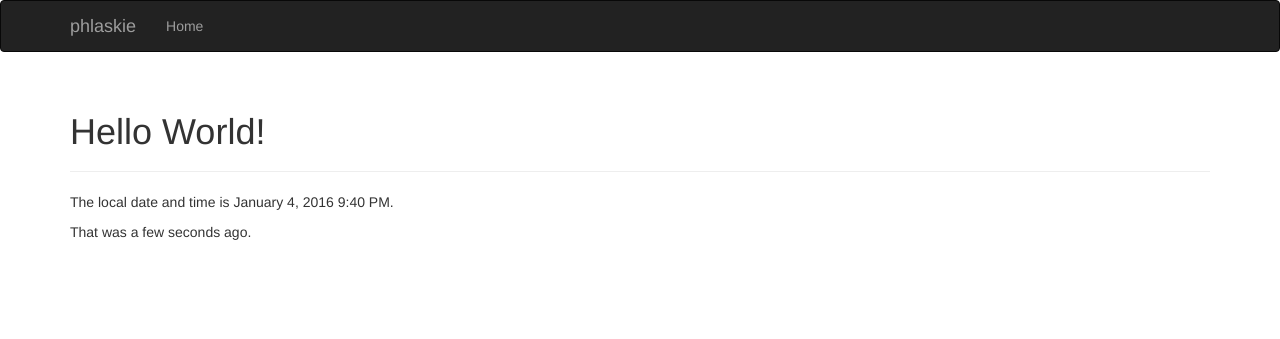
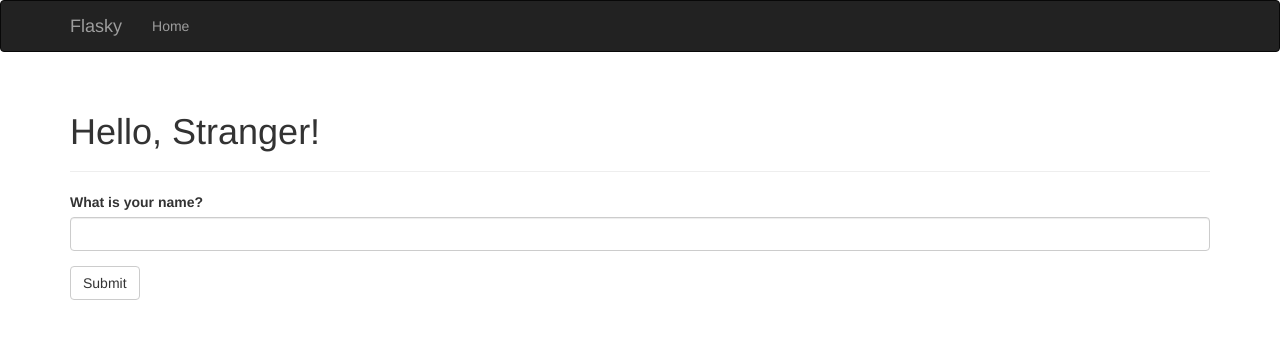
Before and after one commit to a1GoXplorer/phlaskie, a Flask app: page / in a window 1280 px wide. Shown: the top 339 px of the page. Run offline with Flask 2, Linux system fonts and the light colour scheme; some libraries are stand-ins or nearby versions.

Commit message:
make flashes work

```diff
--- a/app.py
+++ b/app.py
@@ -1,35 +1,38 @@
-#import dependencies
-from datetime import datetime
-from flask import Flask, request, render_template
+#import modules
+# from datetime import datetime
+from flask import Flask, request, render_template, session, redirect, url_for, flash
 from flask.ext.script import Manager
 from flask.ext.bootstrap import Bootstrap
 from flask.ext.moment import Moment
-
+from flask_wtf import Form
+from wtforms.fields import StringField, SubmitField
+from wtforms.validators import Required
 
 #create application object instance
 app = Flask(__name__)
+#configure encryption key
+app.config['SECRET_KEY'] = 'OpenSesame'
 
 #application instance passed to the constructor
 manager = Manager(app)
 moment = Moment(app)
 bootstrap = Bootstrap(app)
+#defines class for form field input
+class NameForm(Form):
+    name = StringField('What is your name?', validators=[Required()])
+    submit = SubmitField('Submit')
 
-# @app.route('/')
-# def index():
-#     user_agent = request.headers.get('User-Agent')
-#     return '<p>Your browser is %s</p>' % user_agent
+@app.route('/', methods=['GET', 'POST'])
+def index():
+    form = NameForm()
+    if form.validate_on_submit():
+        old_name = session.get('name')
+        if old_name is not None and old_name != form.name.data:
+            flash('Looks like you have changed your name!')
+        session['name'] = form.name.data
+        return redirect(url_for('index'))
+    return render_template('index.html', form=form, name=session.get('name'))
 
-@app.route('/')
-def index():
-  return render_template('index.html', current_time=datetime.utcnow())
-
-# @app.route('/index')
-# def index():
-#     return render_template('index.html')
-
-@app.route('/user/<name>')
-def user(name):
-    return render_template('user.html', name=name)
 
 @app.errorhandler(404)
 def page_not_found(e):
--- a/templates/base.html
+++ b/templates/base.html
@@ -1,19 +1,24 @@
 {% extends "bootstrap/base.html" %}
 
-{% block title %}phlaskie{% endblock %}
+{% block title %}Flasky{% endblock %}
+
+{% block head %}
+{{ super() }}
+<link rel="shortcut icon" href="{{ url_for('static', filename='favicon.ico') }}" type="image/x-icon">
+<link rel="icon" href="{{ url_for('static', filename='favicon.ico') }}" type="image/x-icon">
+{% endblock %}
 
 {% block navbar %}
 <div class="navbar navbar-inverse" role="navigation">
     <div class="container">
         <div class="navbar-header">
-      <button type="button" class="navbar-toggle"
-       data-toggle="collapse" data-target=".navar-collapse">
+            <button type="button" class="navbar-toggle" data-toggle="collapse" data-target=".navbar-collapse">
                 <span class="sr-only">Toggle navigation</span>
                 <span class="icon-bar"></span>
                 <span class="icon-bar"></span>
                 <span class="icon-bar"></span>
             </button>
-     <a class="navbar-brand" href="/">phlaskie</a>
+            <a class="navbar-brand" href="/">Flasky</a>
         </div>
         <div class="navbar-collapse collapse">
             <ul class="nav navbar-nav">
@@ -26,11 +31,18 @@
 
 {% block content %}
 <div class="container">
+    {% for message in get_flashed_messages() %}
+    <div class="alert alert-warning">
+        <button type="button" class="close" data-dismiss="alert">&times;</button>
+        {{ message }}
+    </div>
+    {% endfor %}
+
     {% block page_content %}{% endblock %}
 </div>
 {% endblock %}
 
-{% block scripts %}
+<!-- {% block scripts %}
 {{ super() }}
 {{ moment.include_moment() }}
-{% endblock %}
+{% endblock %} -->
--- a/templates/index.html
+++ b/templates/index.html
@@ -1,11 +1,11 @@
 {% extends "base.html" %}
+{% import "bootstrap/wtf.html" as wtf %}
 
 {% block title %}Flasky{% endblock %}
 
 {% block page_content %}
 <div class="page-header">
-    <h1>Hello World!</h1>
+    <h1>Hello, {% if name %}{{ name }}{% else %}Stranger{% endif %}!</h1>
 </div>
-<p>The local date and time is {{ moment(current_time).format('LLL') }}.</p>
-<p>That was {{ moment(current_time).fromNow(refresh=True) }}.</p>
+{{ wtf.quick_form(form) }}
 {% endblock %}
```
Lines whose indentation alone changed are shown as unchanged.
